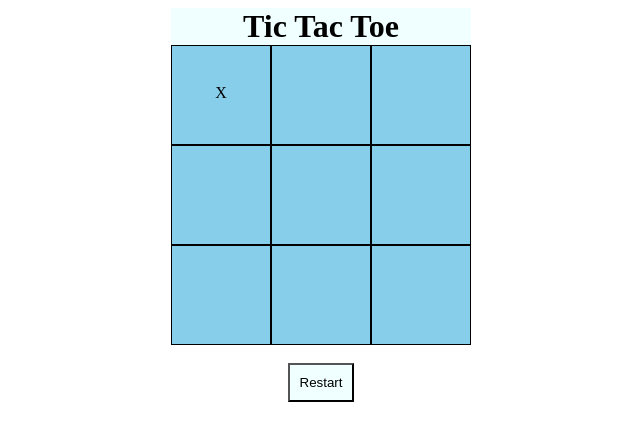
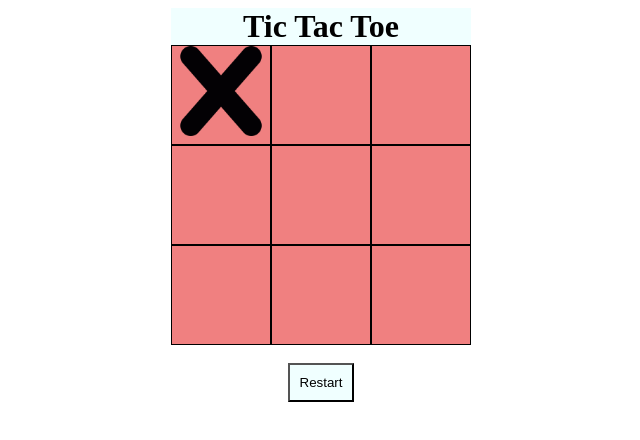
Before and after one commit to naviniitk/tic_tac_toe, a plain HTML site: page index.html in a window 1280 px wide. Both pictures are taken after a click on the element 540 px from the left and 95 px from the top of the page. Shown: the whole page, without its empty margins (319-959 px from the left). Drawn offline with Linux system fonts and the light colour scheme.

Commit message:
added images

```diff
--- a/script.js
+++ b/script.js
@@ -52,11 +52,19 @@ const displayController = (() => {
             player2.clear();
         }
     }
+    function addImage(name) {
+        const img = document.createElement("img");
+        img.src = name;
+        img.style.width = "90px";
+        img.style.height = "90px";
+        img.style.margin = "auto";
+        return img;
+    }
 
     function clickAction(){
         if(this.innerText == ""){
             if(count%2 == 0){
-                this.innerText = "X";
+                this.appendChild(addImage("cross.png"));
                 let str = this.id;
                 if(player1.makeMove(parseInt(str[0]), parseInt(str[1]))){
                     alert("Winner: "+ player1.name);
@@ -66,7 +74,7 @@ const displayController = (() => {
 
             }
             else{
-                this.innerText = "O";
+                this.appendChild(addImage("zero.png"));
                 let str = this.id;
                 if(player2.makeMove(parseInt(str[0]), parseInt(str[1]))){
                     alert("Winner: "+ player2.name);
--- a/style.css
+++ b/style.css
@@ -13,15 +13,14 @@ h1 {
     height: 300px;
 }
 .cell {
-    background-color: skyblue;
+    background-color: lightcoral;
     text-align: center;
     border-style: solid;
     border-width: 1px;
-    padding-top: 38px;
-    padding-bottom: auto;
+
 }
 .cell:hover {
-    background-color: steelblue;
+    background-color: coral;
 }
 #btn {
     background-color: azure;
```
Also changed, not shown: cross.png (added), zero.png (added).
